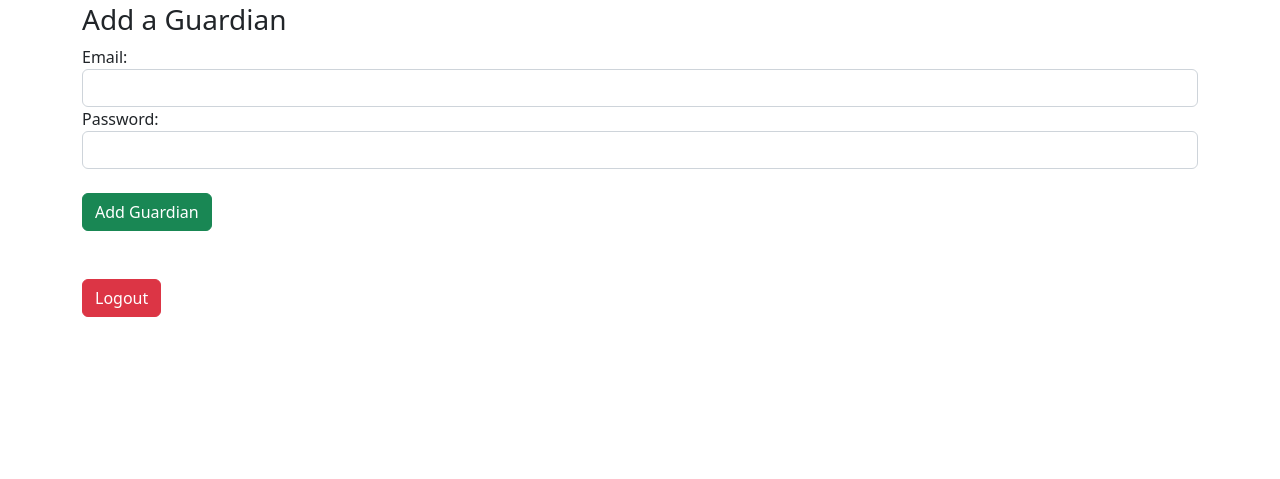
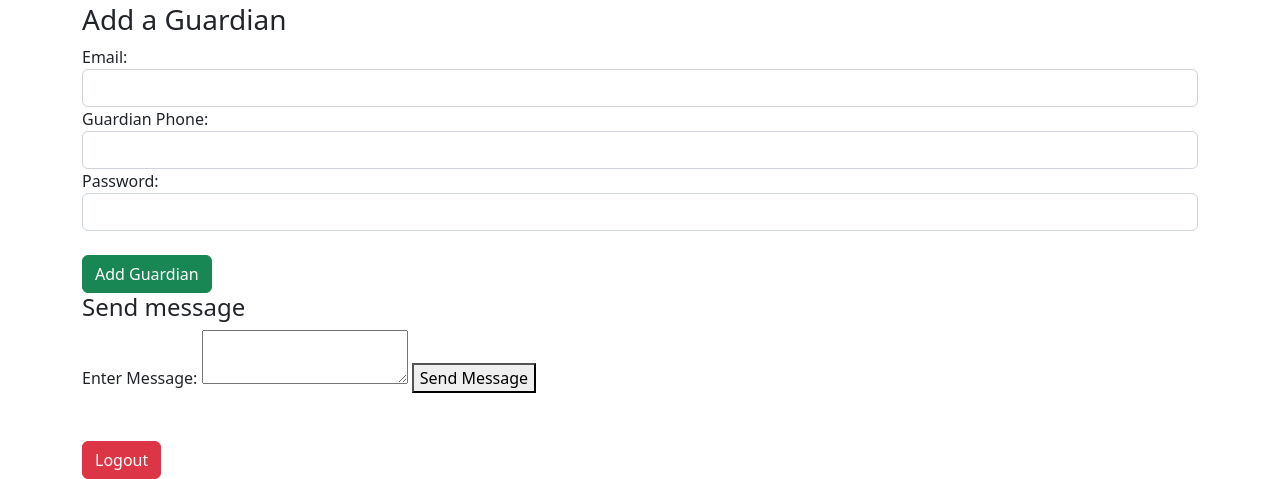
Before and after one commit to sairam030/location_tracker, a Python web app: template templates/dashboard.html in a window 1280 px wide. Shown: the part 626-1105 px from the top of the page. Before the commit the page ends 943 px from the top, so only its background shows below. Run offline with Jinja, Linux system fonts and the light colour scheme; the template is opened without the code that fills it, so the values that code supplies are empty.

Commit message:
send message added

```diff
--- a/templates/dashboard.html
+++ b/templates/dashboard.html
@@ -1,3 +1,8 @@
+
+
+
+
+
 <!DOCTYPE html>
 <html>
 
@@ -65,10 +70,18 @@
         <form action="/add_guardian" method="post">
             <label>Email:</label>
             <input type="email" name="guardian_email" required class="form-control">
+            <label>Guardian Phone:</label>
+        <input type="" name="guardian_phone" required class="form-control">
             <label>Password:</label>
             <input type="password" name="guardian_password" required class="form-control">
             <br>
             <button type="submit" class="btn btn-success">Add Guardian</button>
+        </form>
+        <h4>Send message</h4>
+        <form action="/send_message" method="POST">
+            <label for="message">Enter Message:</label>
+            <textarea name="message" required></textarea>
+            <button type="submit">Send Message</button>
         </form>
 
         <br><br>
```
